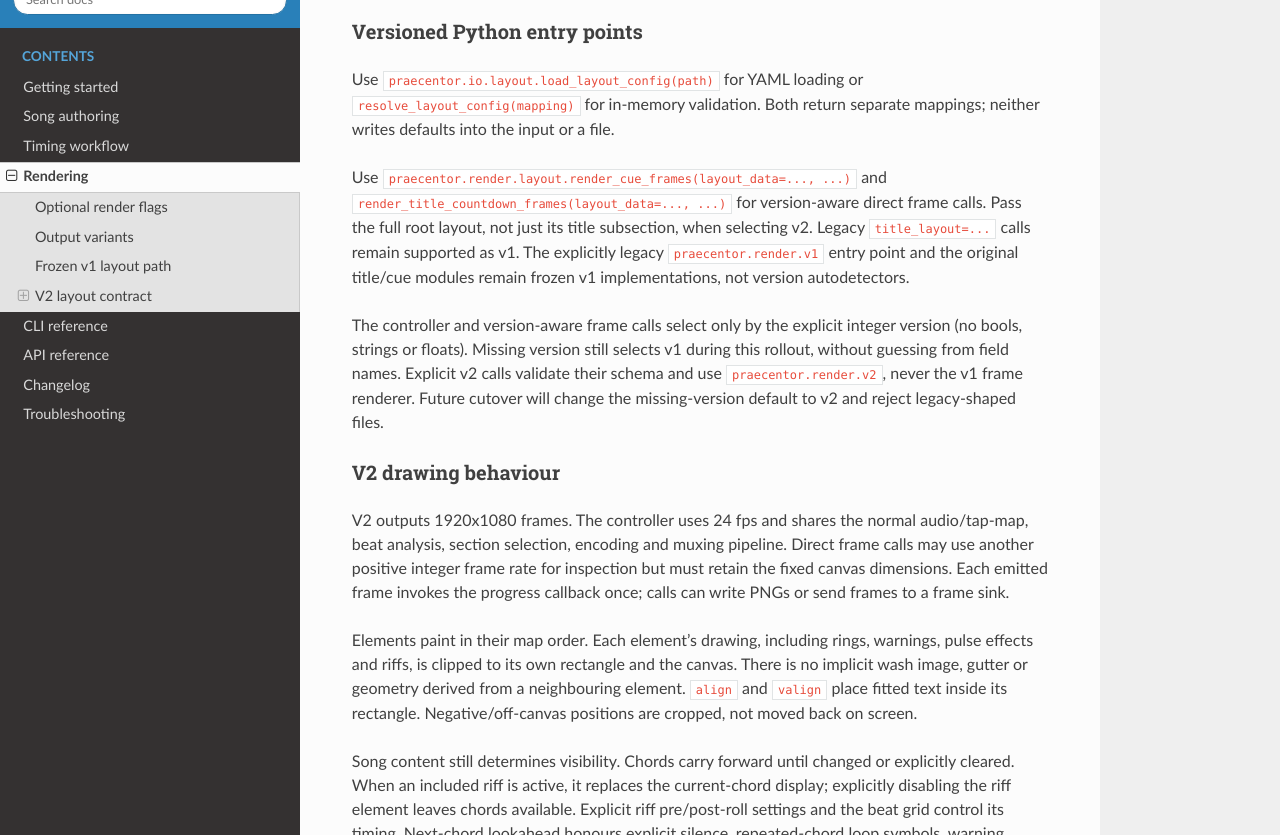
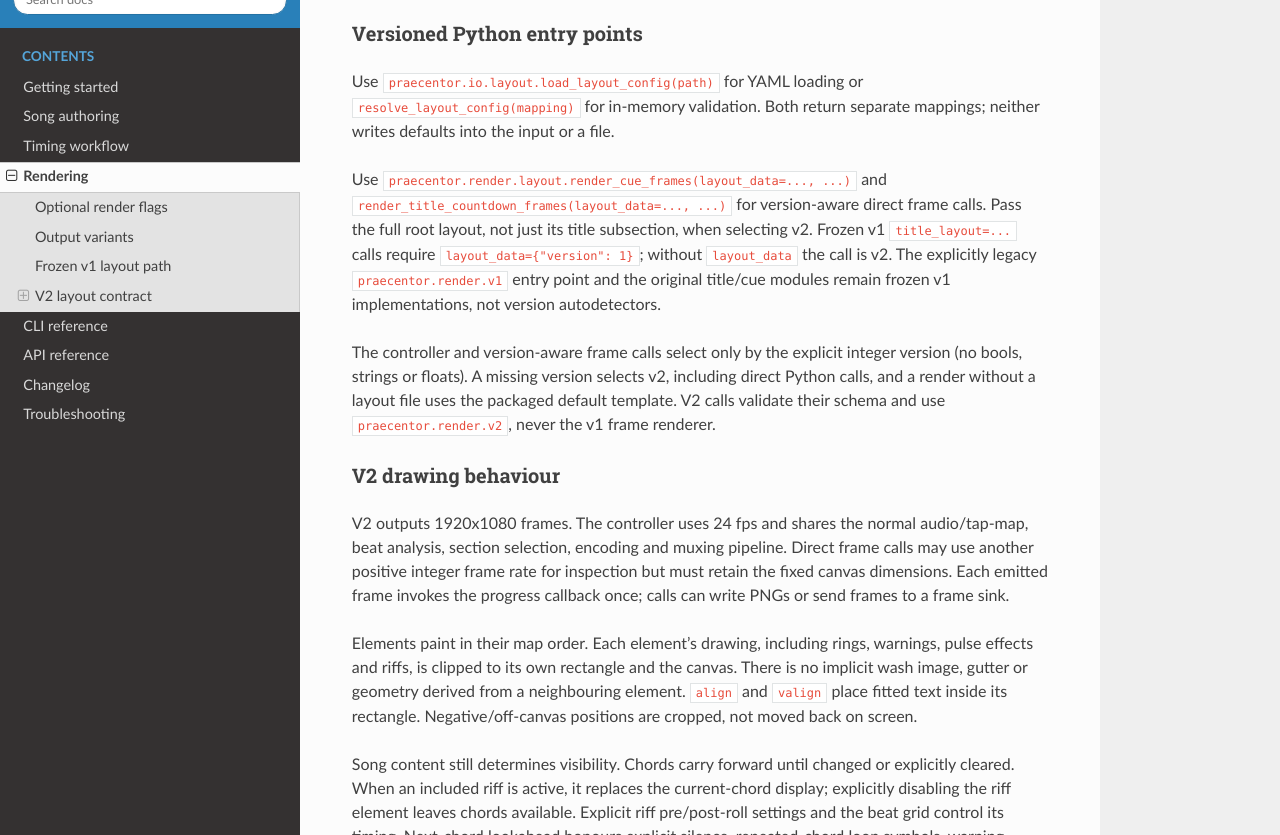
Before and after one commit to soundslocalcic/praecentor, a Sphinx documentation site: the page built from docs/rendering.rst, in a window 1280 px wide and 900 px high, scrolled down 4941 px, cut to the strip 65-900 px from the top of the window. Built offline with Sphinx 7.4.7 and the Read the Docs theme 3.1.0, drawn with Linux system fonts in a browser that asks for light colours; some of the changed text lies outside the part shown.

Commit message:
Completes the migration to layouts v2

```diff
--- a/docs/rendering.rst
+++ b/docs/rendering.rst
@@ -71,10 +71,10 @@ The legacy layout renderer is frozen against source revision
 The title, cue and background implementations remain in their original render
 modules and must retain v1 semantics when a separate v2 renderer is introduced.
 
-During this rollout stage, unversioned layouts still use v1, as do layouts
-declaring ``version: 1``. Explicit v2 schemas, version dispatch and v2 drawing
-are available. The eventual strict v2 default is a later coordinated cutover,
-not part of this rollout stage.
+Layouts without a ``version`` are v2. Only layouts declaring ``version: 1``
+use this frozen path. An unversioned legacy-shaped layout (for example one
+with ``video`` or ``regions``) fails v2 validation with guidance to add
+``version: 1`` or migrate it; its version is never guessed from its fields.
 
 V1 retains its original inferred regions and region-fitted text. Partial
 typography/region mappings are not deep-merged with element presets, and the
@@ -239,16 +239,16 @@ separate mappings; neither writes defaults into the input or a file.
 Use ``praecentor.render.layout.render_cue_frames(layout_data=..., ...)`` and
 ``render_title_countdown_frames(layout_data=..., ...)`` for version-aware
 direct frame calls. Pass the full root layout, not just its title subsection,
-when selecting v2. Legacy ``title_layout=...`` calls remain supported as v1.
+when selecting v2. Frozen v1 ``title_layout=...`` calls require
+``layout_data={"version": 1}``; without ``layout_data`` the call is v2.
 The explicitly legacy ``praecentor.render.v1`` entry point and the original
 title/cue modules remain frozen v1 implementations, not version autodetectors.
 
 The controller and version-aware frame calls select only by the explicit
-integer version (no bools, strings or floats). Missing version still selects
-v1 during this rollout, without guessing from field names. Explicit v2 calls
-validate their schema and use ``praecentor.render.v2``, never the v1 frame
-renderer. Future cutover will change the missing-version default to v2 and
-reject legacy-shaped files.
+integer version (no bools, strings or floats). A missing version selects v2,
+including direct Python calls, and a render without a layout file uses the
+packaged default template. V2 calls validate their schema and use
+``praecentor.render.v2``, never the v1 frame renderer.
 
 V2 drawing behaviour
 ~~~~~~~~~~~~~~~~~~~~~
```
Also changed, not shown: CHANGELOG.md (+2 -1 lines), README.md (+2 -2 lines), 5 other files.
